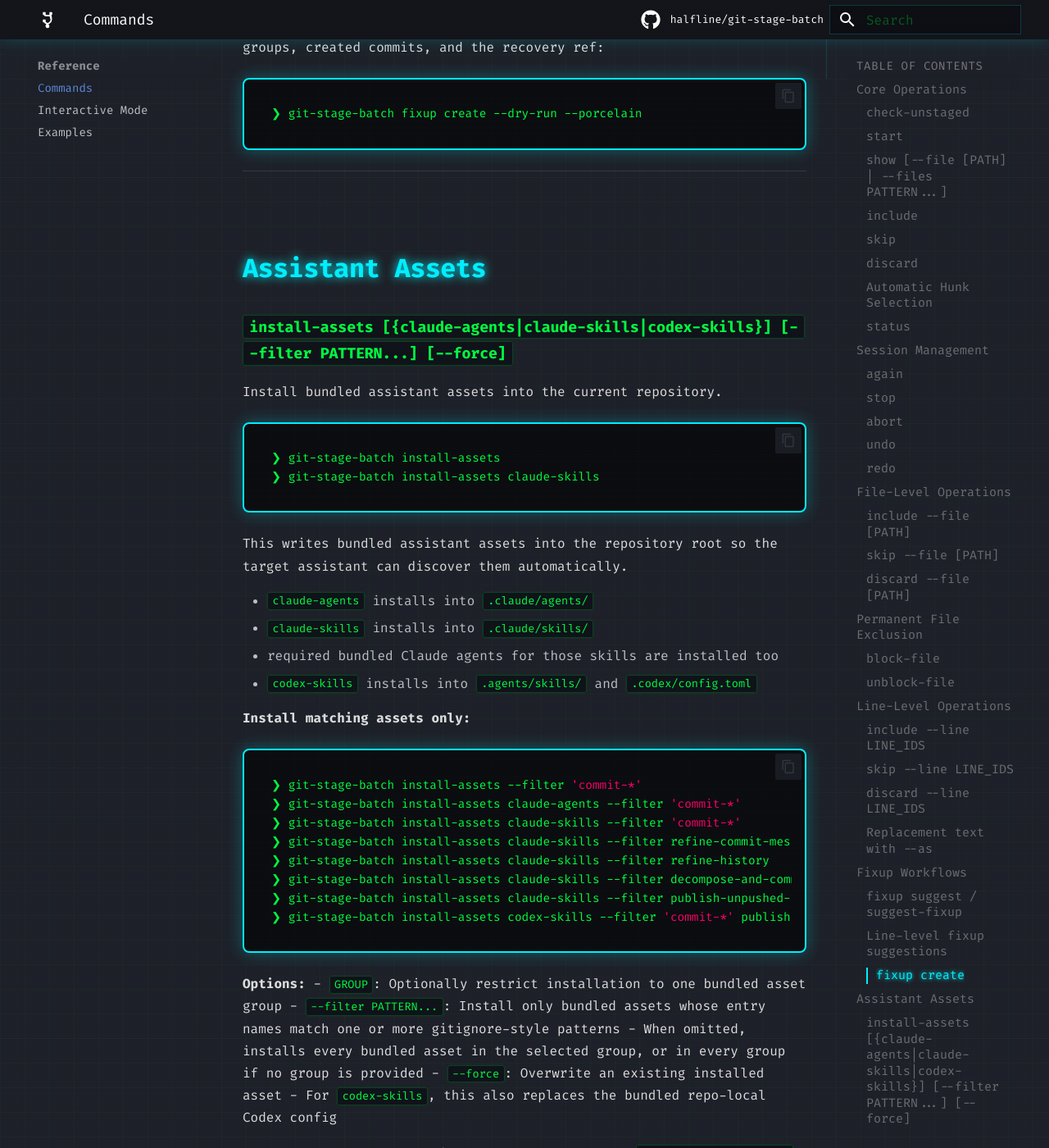
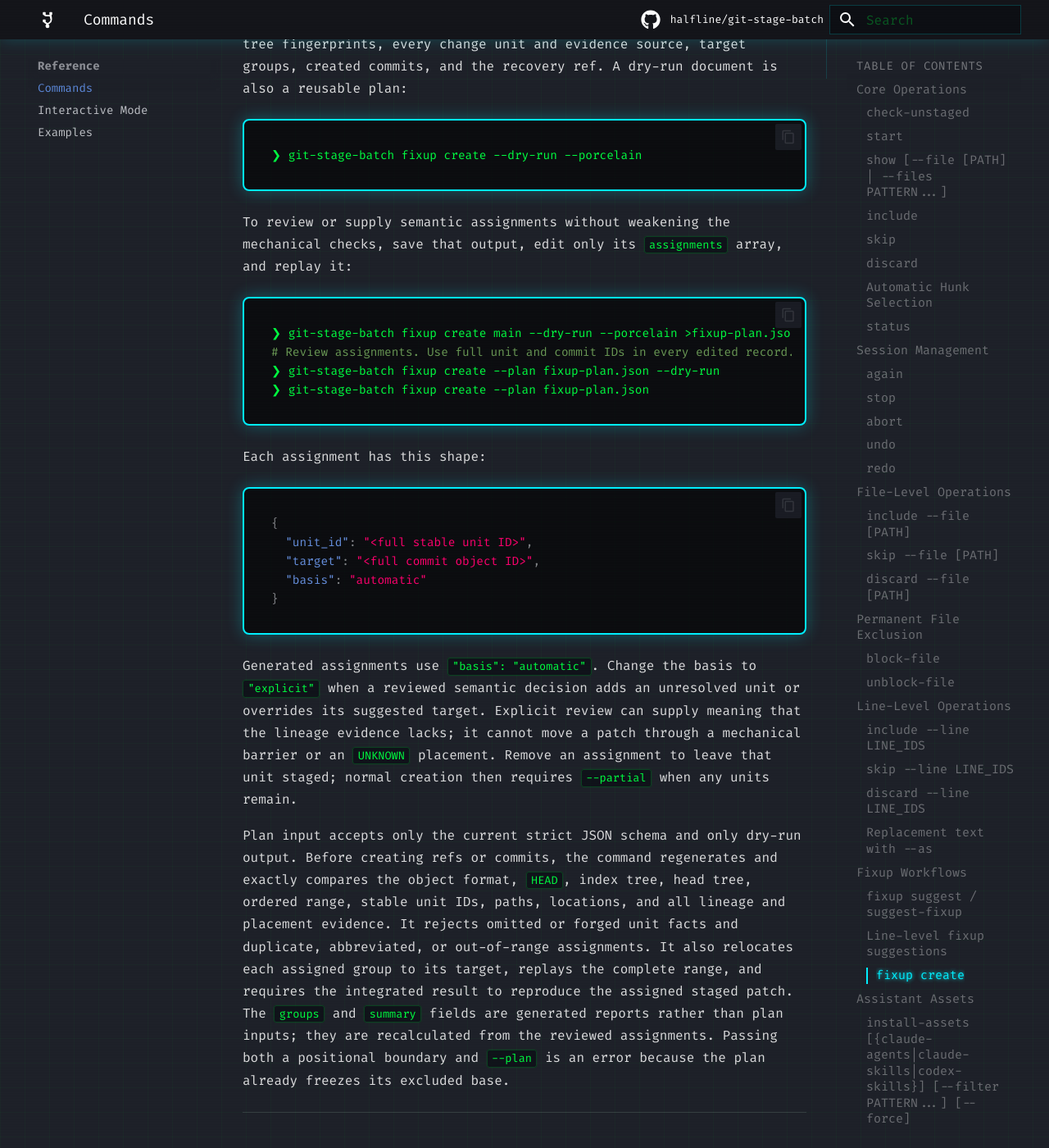
Before and after one commit to halfline/git-stage-batch, an MkDocs documentation site: the page built from docs/commands.md, in a window 1280 px wide and 1400 px high, scrolled down 26131 px. Shown: the whole window at 82% size. Built offline with MkDocs 1.6.1 and Material for MkDocs 9.7.7, drawn with Linux system fonts in a browser that asks for light colours; comment, search, counter and statistics services are not loaded; some of the changed text lies outside the part shown.

Commit message:
docs: Explain reusable fixup plans
Fixup creation now emits a versioned dry-run document whose assignment
array can be reviewed and replayed.

Without an explicit workflow description, users cannot tell which fields
are editable or how semantic overrides interact with mechanical replay
barriers.

This commit documents plan capture, assignment shape, explicit review,
partial execution, source freezing, strict validation, and integrated tree
verification.

The reusable-plan series now gives users a documented path from exact
evidence through reviewed assignment and mechanically verified replay.

````diff
--- a/docs/commands.md
+++ b/docs/commands.md
@@ -892,6 +892,7 @@
 
 ```bash
 ❯ git-stage-batch fixup create [BOUNDARY] [--dry-run] [--partial] [--porcelain]
+❯ git-stage-batch fixup create --plan FILE [--dry-run] [--partial] [--porcelain]
 ```
 
 The command combines exact-line history with tree-replay commutation. It
@@ -933,11 +934,51 @@
 
 **Porcelain output** is versioned JSON containing full object IDs, source tree
 fingerprints, every change unit and evidence source, target groups, created
-commits, and the recovery ref:
+commits, and the recovery ref. A dry-run document is also a reusable plan:
 
 ```bash
 ❯ git-stage-batch fixup create --dry-run --porcelain
 ```
+
+To review or supply semantic assignments without weakening the mechanical
+checks, save that output, edit only its `assignments` array, and replay it:
+
+```bash
+❯ git-stage-batch fixup create main --dry-run --porcelain >fixup-plan.json
+# Review assignments. Use full unit and commit IDs in every edited record.
+❯ git-stage-batch fixup create --plan fixup-plan.json --dry-run
+❯ git-stage-batch fixup create --plan fixup-plan.json
+```
+
+Each assignment has this shape:
+
+```json
+{
+  "unit_id": "<full stable unit ID>",
+  "target": "<full commit object ID>",
+  "basis": "automatic"
+}
+```
+
+Generated assignments use `"basis": "automatic"`. Change the basis to
+`"explicit"` when a reviewed semantic decision adds an unresolved unit or
+overrides its suggested target. Explicit review can supply meaning that the
+lineage evidence lacks; it cannot move a patch through a mechanical barrier
+or an `UNKNOWN` placement. Remove an assignment to leave that unit staged;
+normal creation then requires `--partial` when any units remain.
+
+Plan input accepts only the current strict JSON schema and only dry-run output.
+Before creating refs or commits, the command regenerates and exactly compares
+the object format, `HEAD`, index tree, head tree, ordered range, stable unit
+IDs, paths, locations, and all lineage and placement evidence. It rejects
+omitted or forged unit facts and duplicate, abbreviated, or out-of-range
+assignments. It also relocates each assigned group to its target, replays the
+complete range, and requires the integrated result to reproduce the assigned
+staged patch.
+The `groups` and `summary` fields are generated reports rather than plan
+inputs; they are recalculated from the reviewed assignments. Passing both a
+positional boundary and `--plan` is an error because the plan already freezes
+its excluded base.
 
 ---
 
````
